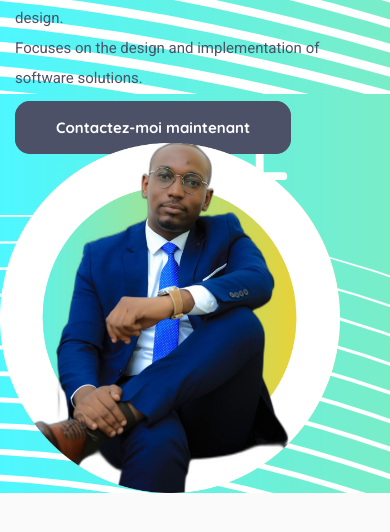
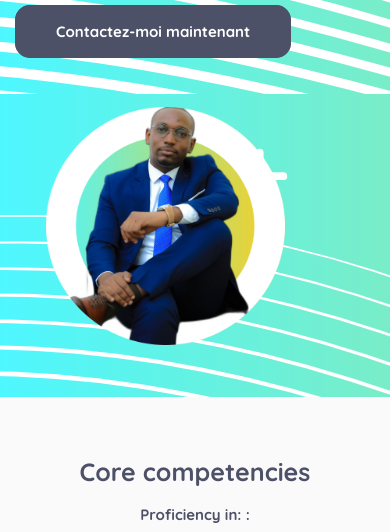
Before and after one commit to JFancis/JeanFrancisPorquet, a plain HTML site: page index.html in a window 390 px wide. Shown: the part 515-1047 px from the top of the page. Drawn offline with Linux system fonts and the light colour scheme.

Commit message:
Reponsive-image

```diff
--- a/css/responsive.css
+++ b/css/responsive.css
@@ -126,6 +126,21 @@
   .navbar-header {
   	padding: 0px 30px;
   }
+  .avatar-dre {
+    width: 239px;
+    height: 238px;
+}
+  .dre-img img {
+    position: absolute;
+    top: 60px;
+    right: 105px;
+  }
+  .dre-area {
+    background-image: url(../img/Personnel/cover-image-jfp.png);
+    /* background-color: #dcdcdc; */
+    padding: 144px 0 180px;
+    min-height: 800px;
+}
   .le-navbar {
     background-color: rgb(255,255,255,1);
     height: 80px;
@@ -506,3 +521,4 @@
   	padding-top:90px;
   }
 }
+}
```
